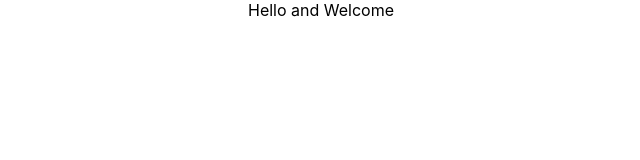
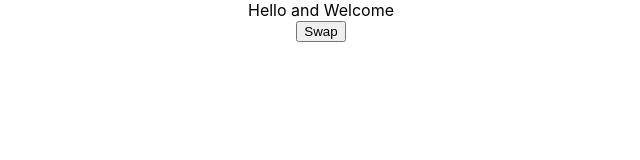
Before and after one commit to ShaozheLi123/my-app, a React (Create React App) app: page / in a window 1280 px wide. Shown: the top 160 px of the page, without its empty margins (319-959 px from the left). Built offline with nearby package versions, Linux system fonts and the light colour scheme.

Commit message:
get swap buttom

```diff
--- a/src/App.tsx
+++ b/src/App.tsx
@@ -1,6 +1,7 @@
 import React, { useState } from 'react';
 import './App.css';
 import { Prompt } from './Intro/Prompt';
+import { SwapButton } from './Intro/SwapButton';
 
 function App(): JSX.Element{
   const [prompt, setPrompt] =useState<string>("Hello and Welcome");
@@ -9,7 +10,9 @@ function App(): JSX.Element{
   return (
     <div className="App">
       <Prompt text = {prompt}></Prompt>
+      <SwapButton change={setPrompt}></SwapButton>
     </div>
+
   );
 }
 
--- /dev/null
+++ b/src/Intro/SwapButton.tsx
@@ -0,0 +1,5 @@
+
+
+export const SwapButton = ({change}: {change: (text: string) => void }): JSX.Element=> {
+    return <button onClick = {() => change("New prompt selected")}>Swap</button>
+}
```
